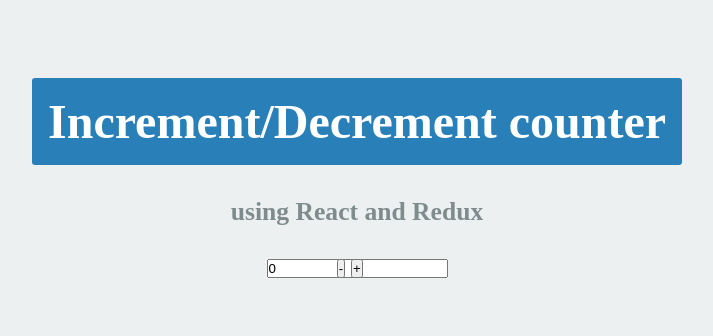
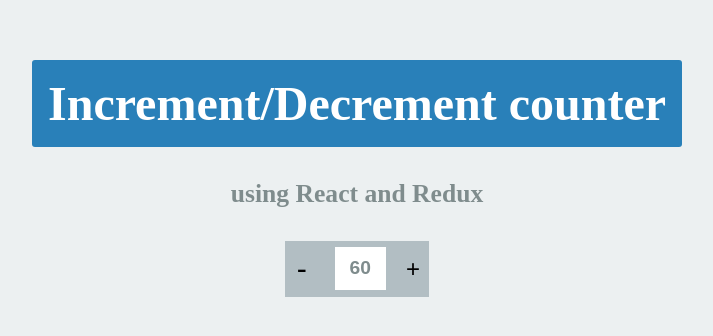
Before and after one commit to muktinathrajbanshi/ReduxApp, a React (Create React App) app: page / in a window 1280 px wide. Shown: the part 142-478 px from the top of the page, without its empty margins (283-996 px from the left). Built offline with nearby package versions, Linux system fonts and the light colour scheme.

Commit message:
finally design is completed for my project

```diff
--- a/src/App.css
+++ b/src/App.css
@@ -13,7 +13,7 @@
   align-items: center;
 }
 
-.conatiner {
+.container {
   display: flex;
   justify-content: center;
   align-items: center;
@@ -41,10 +41,13 @@
   font-weight: bolder;
 }
 
-.conatiner .quantity {
+.container .quantity {
   margin-top: 2rem;
   display: flex;
   justify-content: center;
+  width: 9rem;
+  height: 3.5rem;
+  background-color: #b2bec3;
 }
 
 .quantity .quantity__minus {
@@ -52,23 +55,48 @@
   justify-content: center;
   align-items: center;
   position: absolute;
-  margin-left: -2rem;
+  width: 3.5rem;
+  height: 3.5rem;
+  background-color: transparent;
+  margin-left: -6.9rem;
+  border: none;
 }
 
-.quantity .quantity__input value {
+.quantity .quantity__minus span {
+  font-size: 1.9rem;
+  cursor: pointer;
+}
+
+.quantity .quantity__input {
   display: flex;
   justify-content: center;
   align-items: center;
-  width: 25%;
-  height: 3rem;
-  position: relative;
+  text-align: center;
+  width: 3.2rem;
+  height: 2.7rem;
+  margin-top: 0.4rem;
+  margin-left: 0.4rem;
+  background: #fff;
+  color: #7f8c8d;
+  border: none;
+  font-weight: bolder;
+  font-size: 1.2rem;
 }
 
 .quantity .quantity__plus {
   display: flex;
   justify-content: center;
   align-items: center;
+  display: block;
   position: absolute;
-  /* width: 10%;
-  height: 3rem; */
+  background-color: transparent;
+  width: 3.5rem;
+  height: 3.5rem;
+  margin-right: -7rem;
+  border: none;
 }
+
+.quantity__plus span {
+  font-size: 1.5rem;
+  cursor: pointer;
+}
--- a/src/App.js
+++ b/src/App.js
@@ -4,13 +4,13 @@
 const App = () => {
   return (
     <>
-      <div className="conatiner">
+      <div className="container">
         <h1>Increment/Decrement counter</h1>
         <h4>using React and Redux</h4>
 
         <div className="quantity">
           <button className="quantity__minus" title="Decrement"><span>-</span></button>
-          <input type="text" name="quantity" className="quantity__input" value="0" />
+          <input type="text" name="quantity" className="quantity__input" value="60" />
           <button className="quantity__plus" title="Increment"><span>+</span></button>
         </div>
       </div>
```
